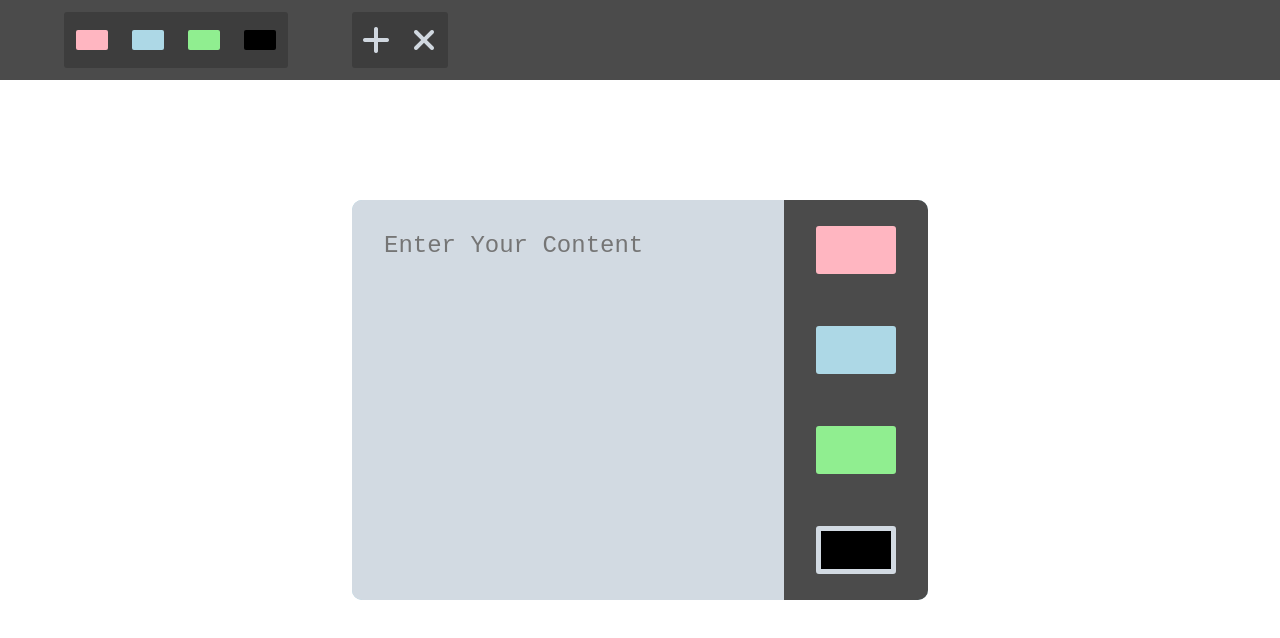
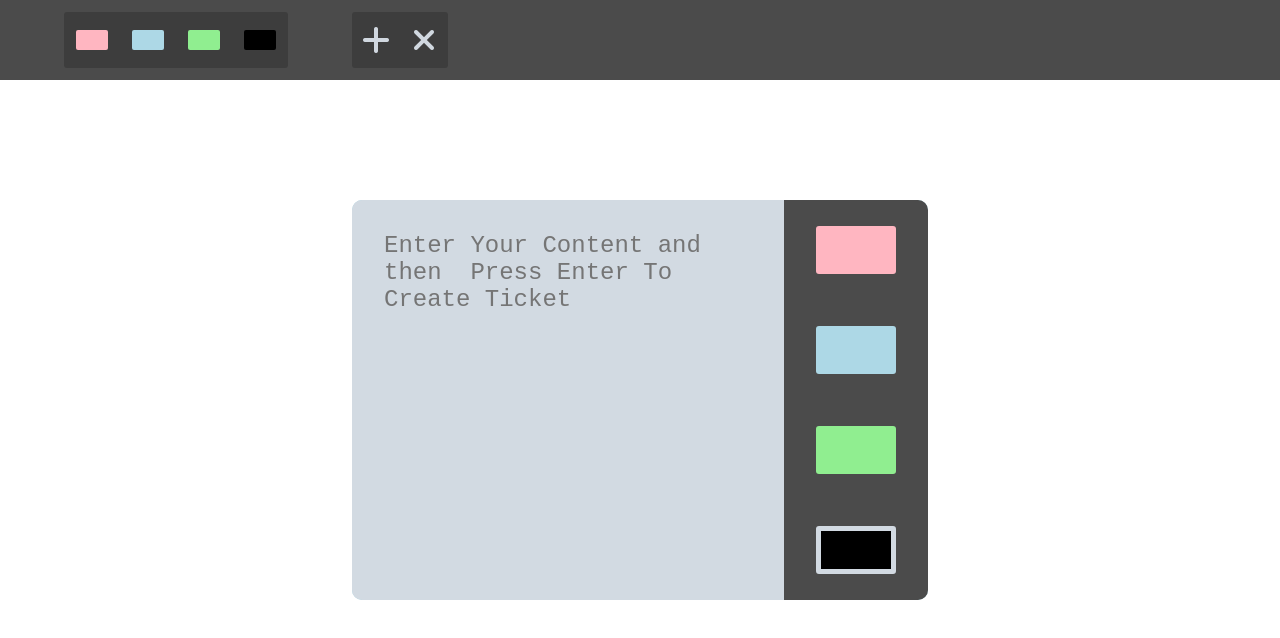
Before and after one commit to Shaaz383/Jeera-Ticket-Management, a plain HTML site: page index.html in a window 1280 px wide. Both pictures are taken after a click on the element 376 px from the left and 40 px from the top of the page. Drawn offline with Linux system fonts and the light colour scheme.

Commit message:
Update index.html

```diff
--- a/index.html
+++ b/index.html
@@ -49,7 +49,7 @@
 
 
     <div class="modal-cont">
-        <textarea spellcheck="false" class="textarea-cont" placeholder="Enter Your Content"></textarea>
+        <textarea spellcheck="false" class="textarea-cont" placeholder="Enter Your Content and then  Press Enter To Create Ticket"></textarea>
         <div class="priority-colors-cont">
             <div class=" lightpink priority-color"></div>
             <div class=" lightblue priority-color"></div>
```
